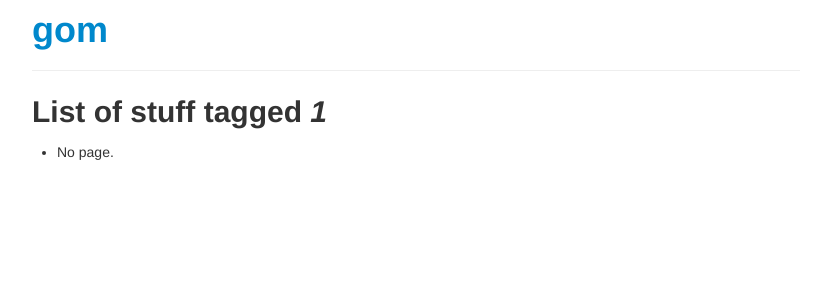
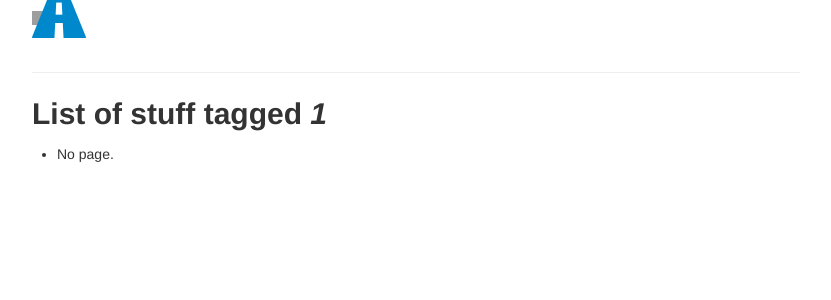
Before and after one commit to Wealing/gom, a Flask app: page /tag/1/ in a window 1280 px wide. Shown: the top 300 px of the page, without its empty margins (224-1055 px from the left). Run offline with Flask 2, Linux system fonts and the light colour scheme; grey boxes are pictures that could not be loaded.

Commit message:
adds simple icon as title header

```diff
--- a/templates/base.html
+++ b/templates/base.html
@@ -8,7 +8,15 @@
     <link rel="stylesheet" type="text/css" href="{{ url_for('static', filename='css/style.css') }}">
   </head>
   <body>
-    <h1><a href="{{ url_for("index") }}">gom</a></h1>
+    <h1>
+      <div style="font-size: 60px;">
+        <a href="{{ url_for("index") }}">
+          <div>
+          <i style="vertical-align:100%" class="icon-road"></i>
+          </div>
+        </a>
+      </div>
+    </h1>
     <hr />
     {% block content %}
     <p>Default content to be displayed</p>
```
